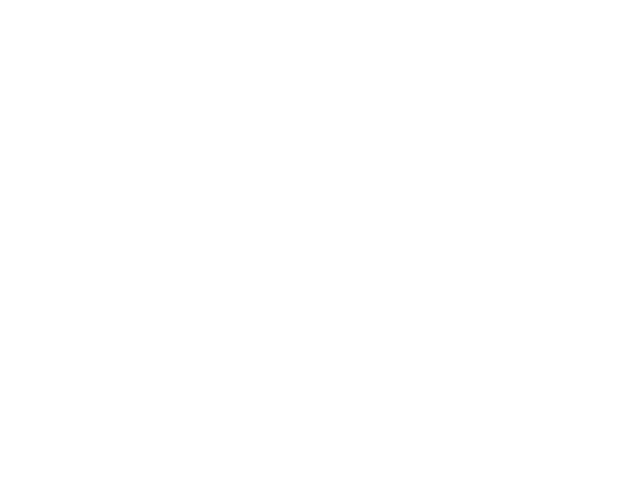
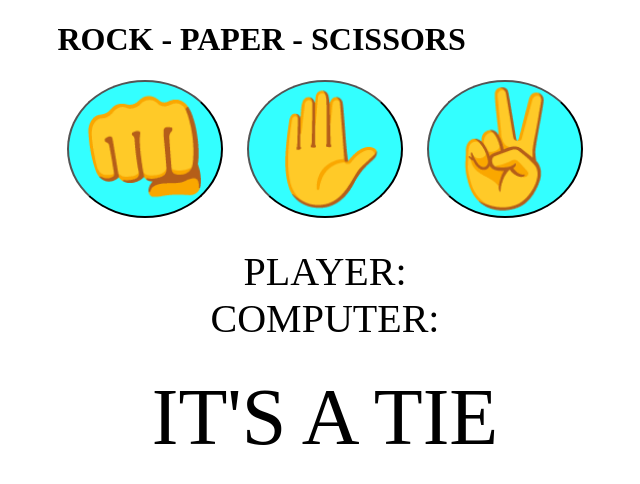
Before and after one commit to Eazynesta/rockpaperscissorsjs, a plain HTML site: page index.html in a window 1280 px wide. Shown: the whole page, without its empty margins (315-955 px from the left). Drawn offline with Linux system fonts and the light colour scheme.

Commit message:
Styles and HTML

```diff
--- a/index.html
+++ b/index.html
@@ -3,9 +3,20 @@
 <head>
     <meta charset="UTF-8">
     <meta name="viewport" content="width=device-width, initial-scale=1.0">
-    <title>Document</title>
+    <title>RPS</title>
+    <link rel="stylesheet" href="styles.css">
 </head>
 <body>
+    <div class="choices">
+        <h1> ROCK - PAPER - SCISSORS</h1>
+        <button onclick="playGame('rock')">👊</button>
+        <button onclick="playGame('paper')">✋</button>
+        <button onclick="playGame('scissors')">✌️</button>
+    </div>
+    <div id="playerDisplay">PLAYER: </div>
+    <div id="computerDisplay">COMPUTER: </div>
+    <div id="resultDisplay">IT'S A TIE</div>
 
+    <script src="script.js"></script>
 </body>
 </html>
--- a/styles.css
+++ b/styles.css
@@ -0,0 +1,27 @@
+body{
+    display: flex;
+    flex-direction: column;
+    align-items: center;
+    margin: 0;
+
+}
+
+.choices{
+    margin-bottom:30px ;
+}
+.choices button{
+    font-size: 7rem;
+    margin: 0 10px;
+    border-radius: 50%;
+    background-color: hsl(180, 100%, 60%);
+    cursor: pointer;
+}
+
+#playerDisplay, #computerDisplay{
+    font-size: 2.5rem;
+}
+
+#resultDisplay{
+    font-size: 5rem;
+    margin: 30px 0 ;
+}
```
